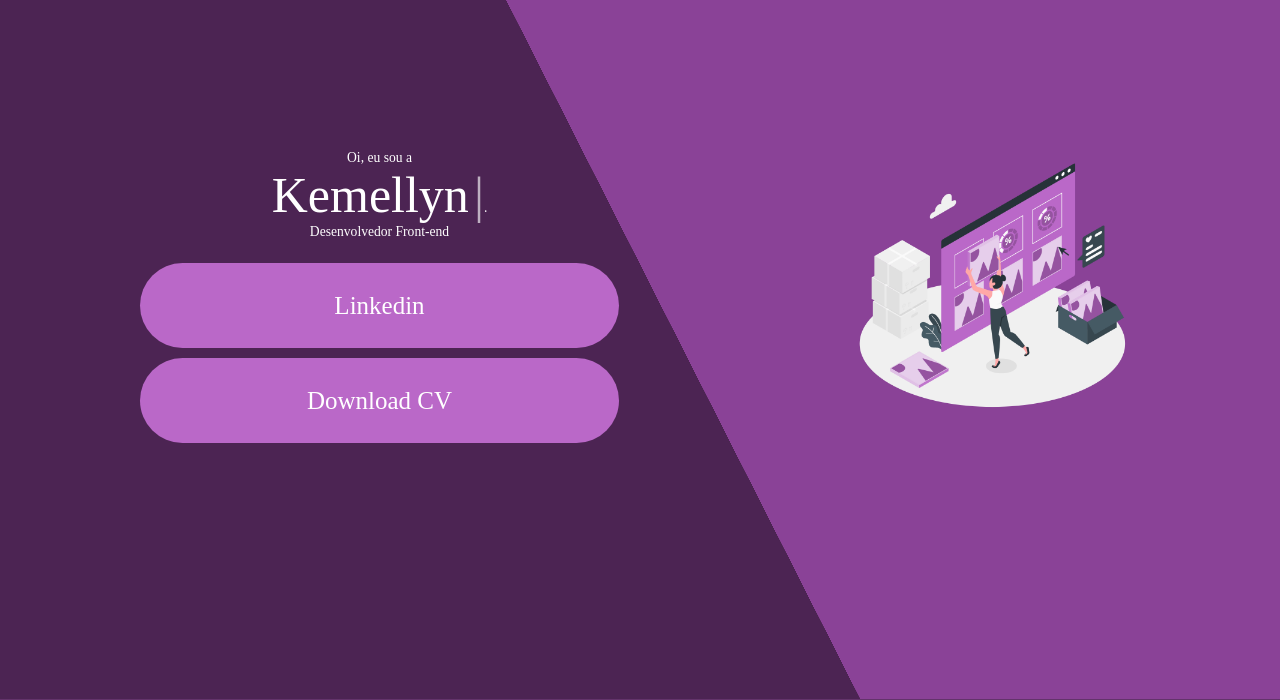
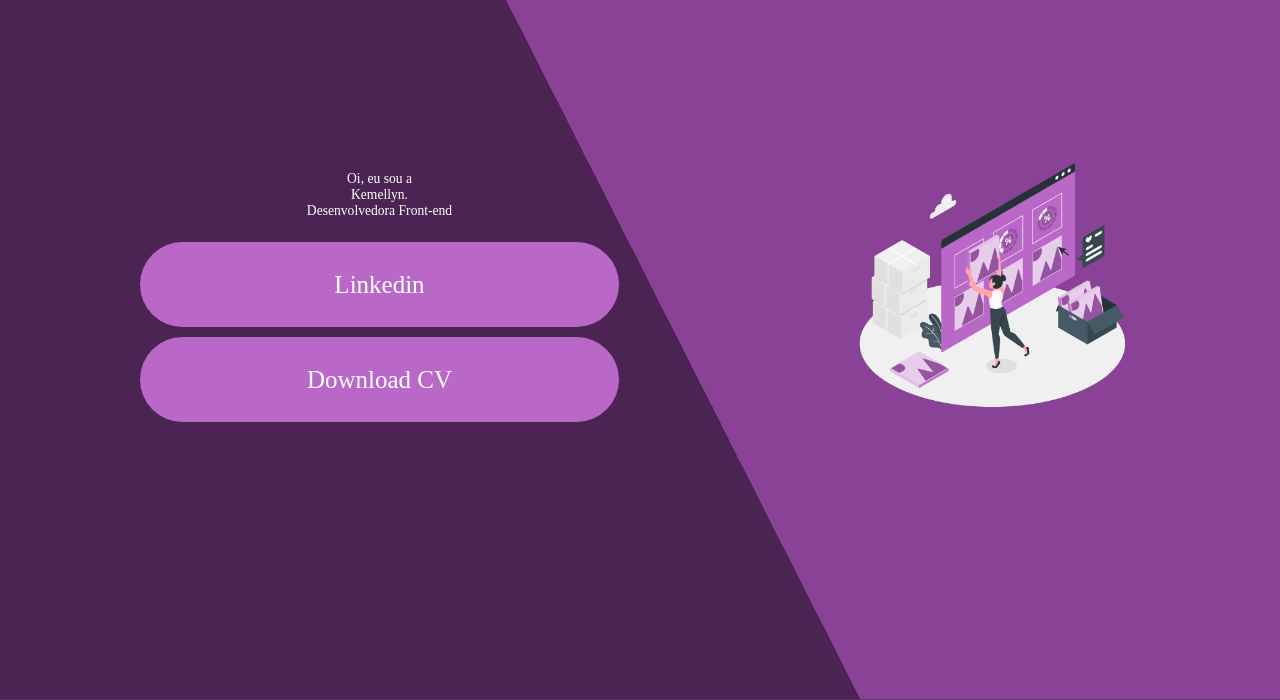
Before and after one commit to KemellynCavalcanti/Portifolio, a plain HTML site: page index.html in a window 1280 px wide. Shown: the part 101-801 px from the top of the page. Drawn offline with nearby package versions, Linux system fonts and the light colour scheme; a web font is replaced by a local one.

Commit message:
Update index.html

```diff
--- a/index.html
+++ b/index.html
@@ -70,23 +70,16 @@
                             <div class="apresentacao">
                                 <p class="descricao">
                                     Oi, eu sou a<br />
-                                    <span
-                                        style="display: inline"
-                                        class="meu-nome"
-                                        >Kemellyn</span>.</span
-                                    >
+                                    <span style="display: inline class="meu-nome">
+                                       Kemellyn</span>.</span>
                                     <br />
                                     <!-- Desenvolvedor Full Stack -->
-                                    Desenvolvedor Front-end
+                                    Desenvolvedora Front-end
                                 </p>
                                 <br />
                                 <div class="linkedin">
-                                    <a
-                                        href="https://www.linkedin.com/in/kemellyn-cavalcanti/"
-                                        target="_blank"
-                                        class="link"
-                                        >Linkedin</a
-                                    >
+                                    <a href="https://www.linkedin.com/in/kemellyn-cavalcanti/" target="_blank" class="link">
+                                       Linkedin</a>
                                 </div>
                                 <div class="linkedin">
                                     <a
```
